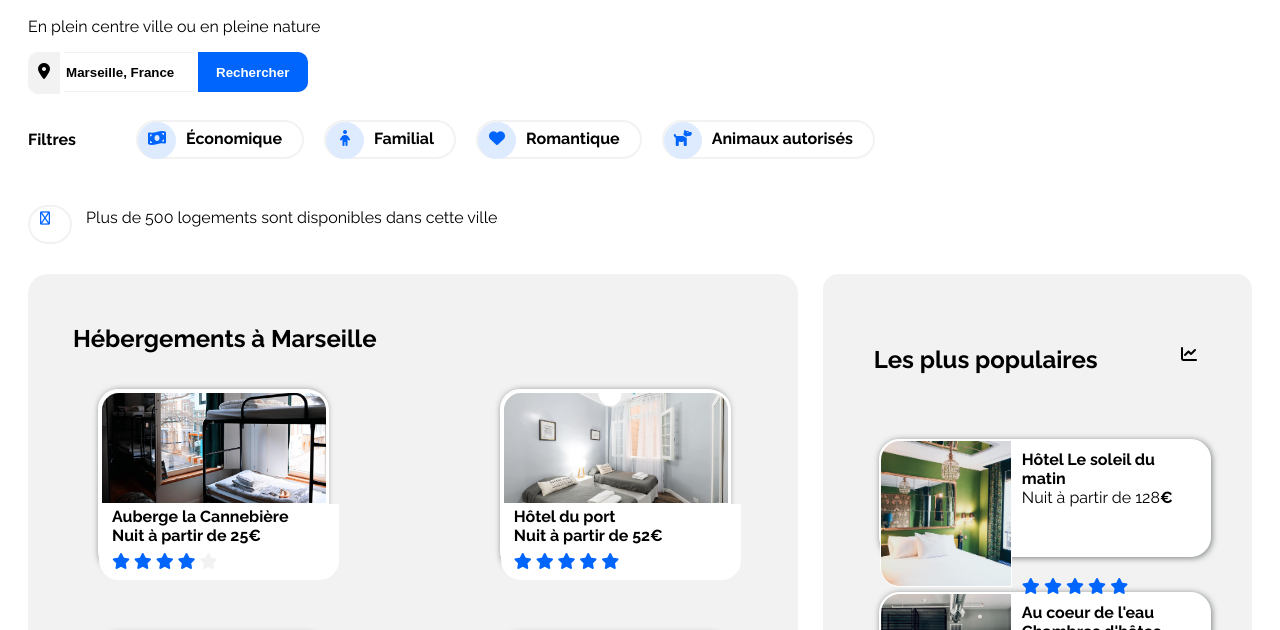
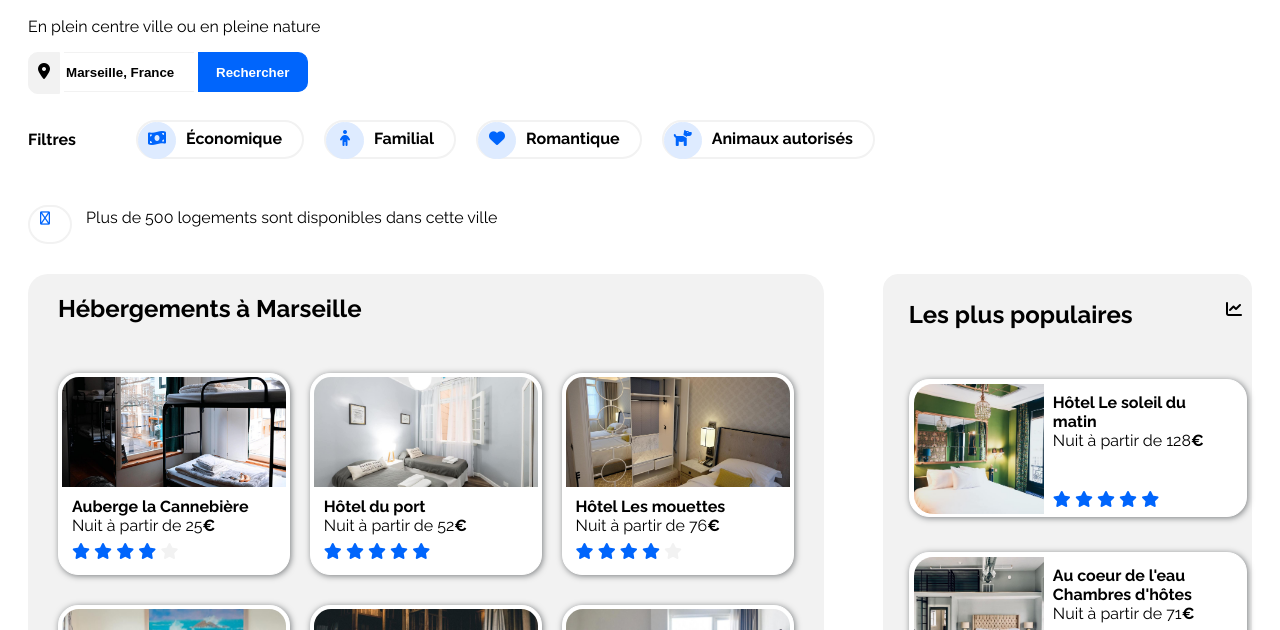
Before and after one commit to Lisa-Dimitrief-Dontcheff/lisadimitrieff_2_11062021, a plain HTML site: page index.html in a window 1280 px wide. Shown: the part 114-744 px from the top of the page. Drawn offline with Linux system fonts and the light colour scheme.

Commit message:
css les plus populaires

```diff
--- a/style.css
+++ b/style.css
@@ -214,7 +214,7 @@ nav a:hover /* bordure et couleur sur les ancres lors du survol*/
     font-weight: bold;
     border-radius: 20px;
     width: 65%;
-    padding: 30px 0 0 30px;
+    align-content: center;
 }
 article
 {
@@ -228,7 +228,7 @@ article img
 #titre_hebergements,
 #suite
 {
-    padding-left: 15px;
+    padding-left: 30px;
 }
 
 #encarts
@@ -236,13 +236,16 @@ article img
     display: flex;
     justify-content: space-between;
     flex-wrap: wrap;
-    padding-right: 30px;
+    margin: 30px;
+    margin-bottom: 20px;
+    align-items: center;
 }
 
 #hebergements a
 {
     color: black;
     text-decoration: none;
+    font-weight: normal;
 }
 
 #hebergements strong
@@ -261,11 +264,13 @@ article img
 
 #encarts figure
 {
-    width: 226px;
-    height: 180px;
+    width: 230px;
+    height: 200px;
+    background-color: white;
     border: 1px solid white ;
     border-radius: 20px;
-    box-shadow: 1px 1px 6px #7a7d7f
+    box-shadow: 1px 1px 6px #7a7d7f;
+    margin: 0px;
 }
 .carte
 {
@@ -275,10 +280,10 @@ article img
 
 #photo_cannebiere,
 #photo_port,
-#photo_hlesmouettes,
-#photo_hdelamer,
-#photo_lepanier,
-#photo_hamina
+#photo_mouettes,
+#photo_mer,
+#photo_panier,
+#photo_amina
 {
 	width: 224px;
 	height: 110px;
@@ -292,14 +297,14 @@ article img
 #legend5,
 #legend6
 {
-	width: 224px;
+	width: 214px;
 	height: 70px;
 	border: 3px solid white;
 	border-radius: 0 0 20px 20px;
 	color: black;
-	padding-left: 10px;
-	margin-top: -6px;
 	background-color: white;
+    margin: 0px;
+    padding-left: 10px;
 }
 /*Espace des étoiles*/
 
@@ -324,7 +329,7 @@ aside
     width: 30%;
     background-color: #F2F2F2;
 	border-radius: 20px;
-	padding: 30px 30px 0 30px;
+	padding: 15px;
 }
 aside img
 {
@@ -335,14 +340,20 @@ aside img
     background-color: #F2F2F2;
     border: 1px solid #F2F2F2;
     border-radius: 15px;
-    margin-left: 25px;
+    padding: 0px;
+    margin: 0;
 }
 #entete_populaires
 {
     display: flex;
     flex-direction: row;
     justify-content: space-between;
-    padding: 20px;
+    padding: 5px;
+    padding-left: 25px;
+}
+#encarts_populaires
+{
+    padding: 0px;
 }
 #graph
 {
@@ -359,8 +370,9 @@ aside img
     background-color: white;
     margin: 25px;
     margin-bottom: 35px;
+    padding: 3px;
     width: 330px;
-    height: 116px;
+    height: 130px;
     box-shadow: 1px 1px 6px #7a7d7f;
 }
 
@@ -379,7 +391,15 @@ img
     border: 1px solid white;
     border-radius: 20px 0 0 20px;
     width: 130px;
-    height: 145px;
+    height: 130px;
+}
+
+#fig7,
+#fig8,
+#fig9
+{
+    width: 130px;
+    height: 130px;
 }
 
 #legend7,
@@ -390,5 +410,5 @@ img
 }
 .etoiles
 {
-    margin-top: 70px;
+    margin-top: 40px;
 }
```
